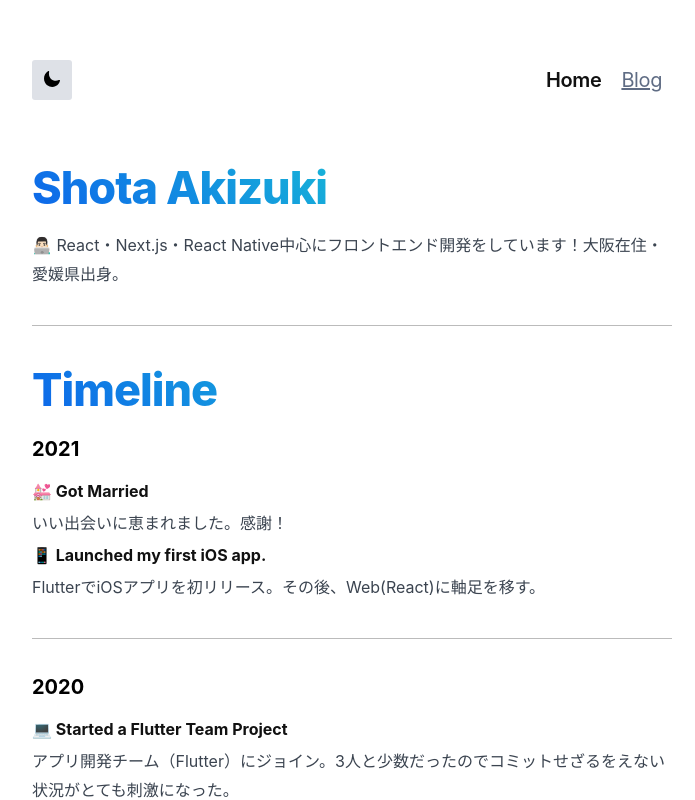
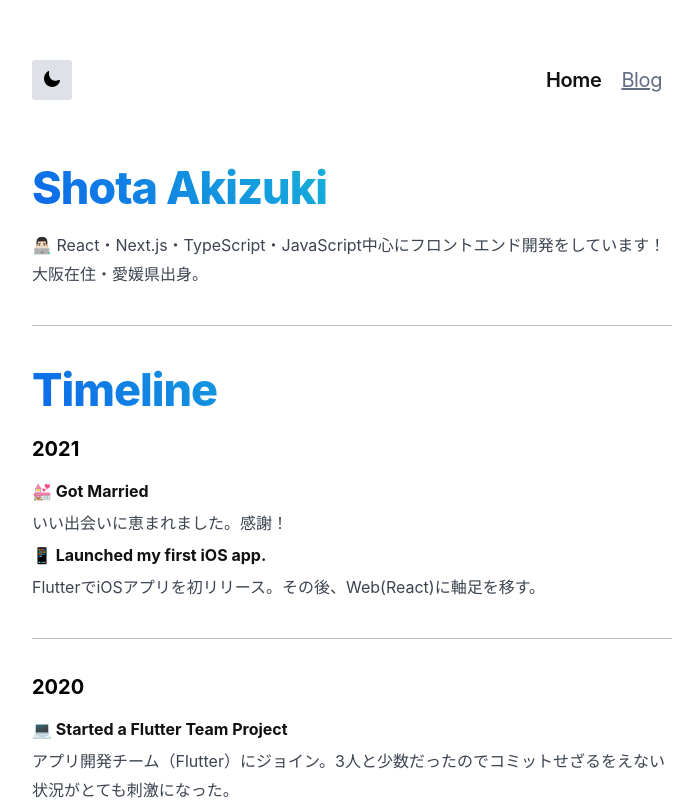
Before and after one commit to shota-akizuki/shota-dev, a Next.js app: page / in a window 1280 px wide. Shown: the top 800 px of the page, without its empty margins (288-983 px from the left). Built offline with nearby package versions, Linux system fonts and the light colour scheme.

Commit message:
Update languages.

```diff
--- a/pages/index.tsx
+++ b/pages/index.tsx
@@ -47,8 +47,8 @@ export default function Home() {
         <h1>Shota Akizuki</h1>
 
         <p>
-          👨🏻‍💻 React・Next.js・React
-          Native中心にフロントエンド開発をしています！大阪在住・愛媛県出身。
+          👨🏻‍💻
+          React・Next.js・TypeScript・JavaScript中心にフロントエンド開発をしています！大阪在住・愛媛県出身。
         </p>
 
         <Divider />
```
